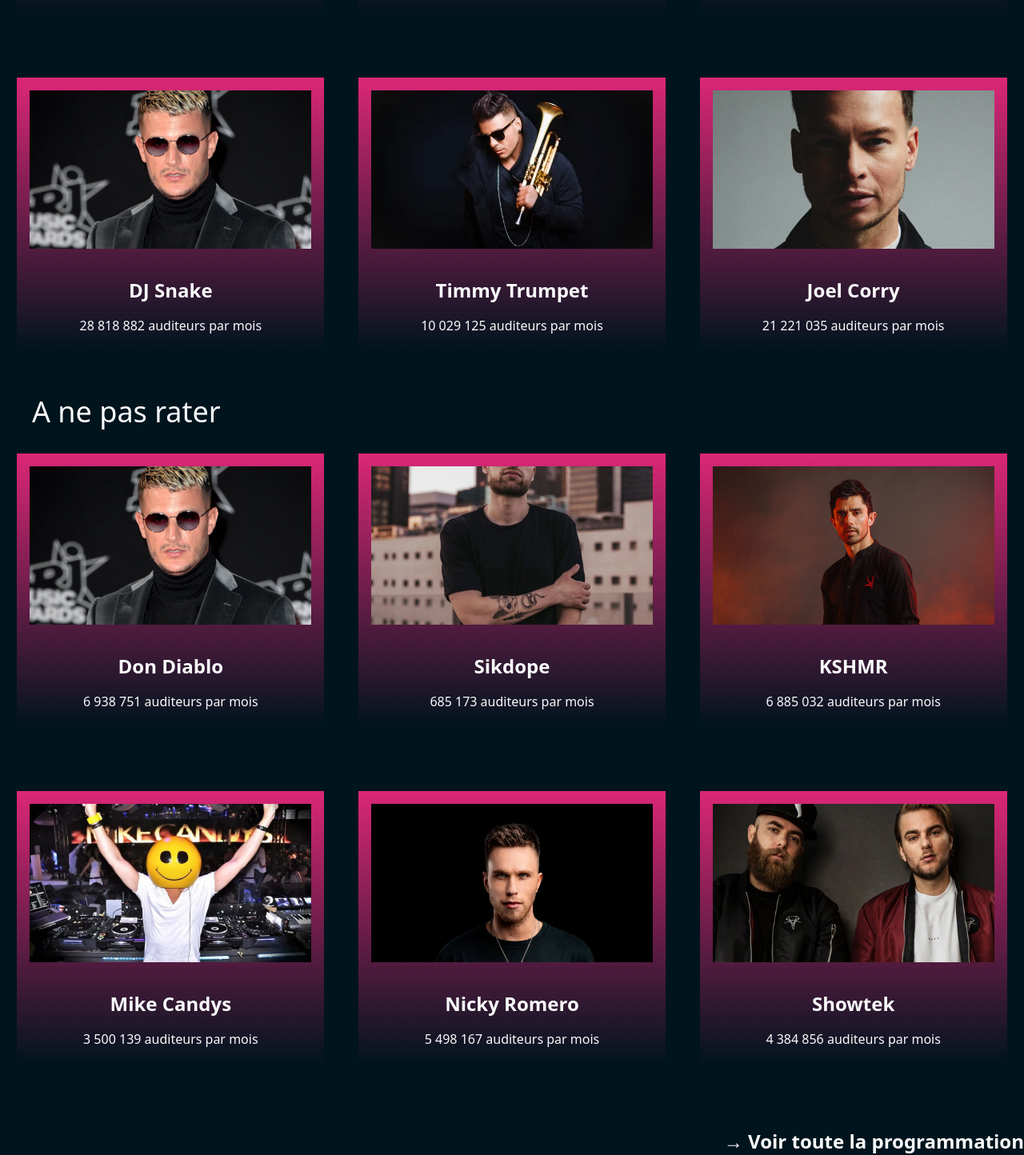
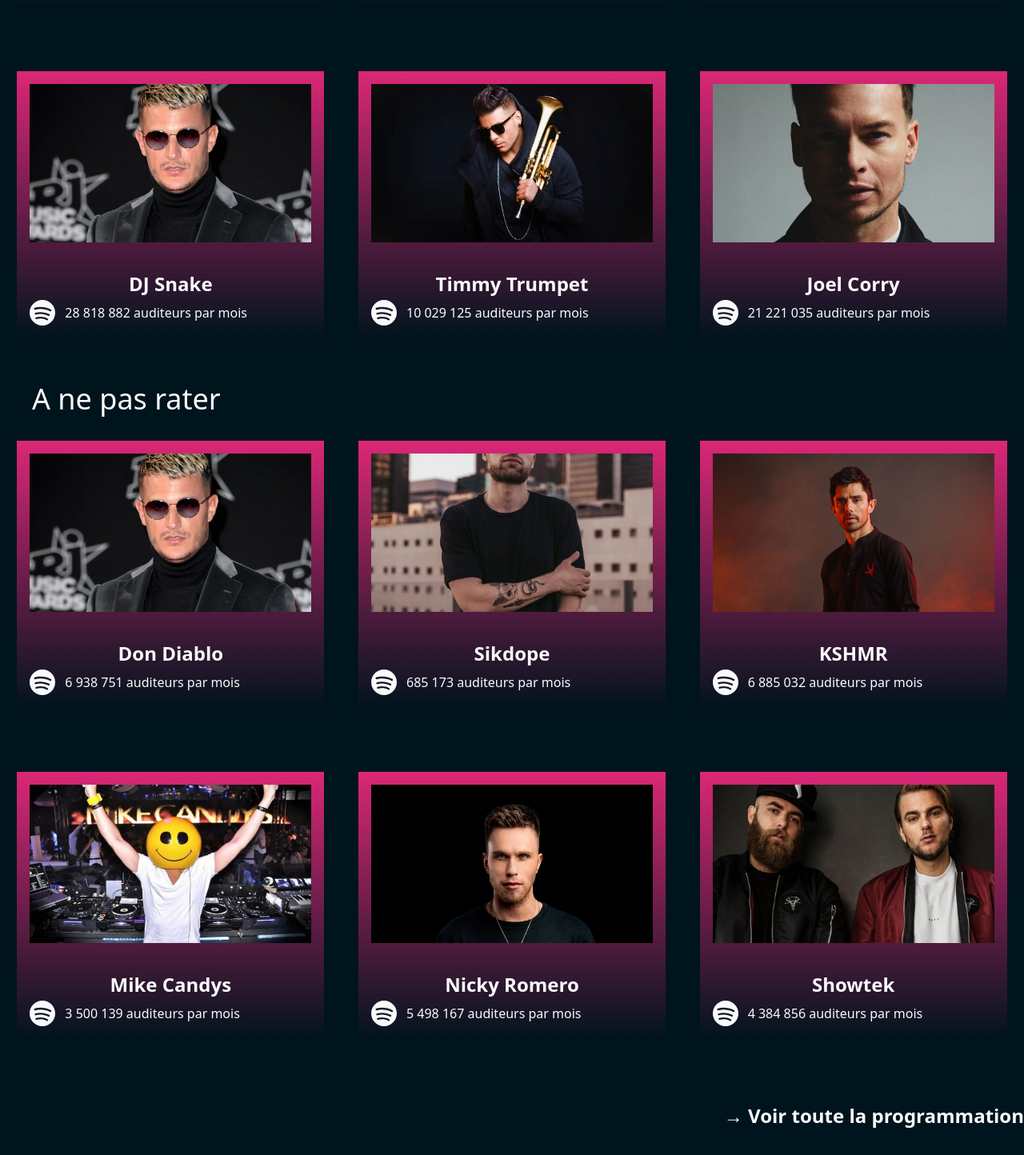
Before and after one commit to iversenc-alicia/sae203-alicia-iversenc, a Vue app: page /Artistes in a window 1280 px wide. Shown: the part 999-2443 px from the top of the page at 80% size. Built offline with nearby package versions, Linux system fonts and the light colour scheme.

Commit message:
Card artiste page artistes

```diff
--- a/src/components/Baniere.vue
+++ b/src/components/Baniere.vue
@@ -1,6 +1,6 @@
 <template>
   <div class="relative mb-20 h-[404px] w-full">
-    <img src="/public/img/baniere.webp" class="absolute -z-10 h-[370px] w-full object-cover" />
+    <img src="/img/baniere.webp" class="absolute -z-10 h-[370px] w-full object-cover" />
 
     <div class="absolute left-10 top-[344px] flex items-center justify-center bg-cyan-900 px-5 py-3">
       <p class="flex-shrink-0 flex-grow-0 text-left text-2xl font-semibold text-gray-50 lg:text-4xl">{{ page }}</p>
--- /dev/null
+++ b/src/components/cards/CardRose2.vue
@@ -0,0 +1,33 @@
+<script>
+export default {
+  /* Les "props" servent à définir les "attributs" qui seront passés a l'instance du composant pour le personnalisé.
+  Chaque "props" a un nom et un type */
+  props: {
+    nom: String,
+    ecoutes: String,
+    image: String,
+  },
+  components: {},
+};
+</script>
+
+<template>
+  <div class="w-96 max-w-xs bg-gradient-to-b from-pink-600 to-gray-950 lg:max-w-lg xl:max-w-2xl">
+    <div class="container mx-auto">
+      <div class="block">
+        <div class="flex flex-col">
+          <div class="p-4">
+            <img class="aspect-video w-full object-cover" :src="image" alt="artiste" />
+          </div>
+          <figcaption class="p-4 text-center">
+            <h3 class="py-1 text-2xl font-semibold">{{ nom }}</h3>
+            <div class="flex flex-wrap gap-x-3">
+              <img src="/img/Spotify.svg" alt="logo spotify" />
+              <p class="py-1 text-base">{{ ecoutes }}</p>
+            </div>
+          </figcaption>
+        </div>
+      </div>
+    </div>
+  </div>
+</template>
--- a/src/views/Artistes.vue
+++ b/src/views/Artistes.vue
@@ -6,25 +6,33 @@
     <h2 class="ml-10 mb-8 mt-14 text-4xl">Les incontournables</h2>
     <div class="mx-auto grid grid-cols-1 justify-items-center gap-y-20 lg:grid-cols-2 xl:grid-cols-3 2xl:grid-cols-4">
       <a href="./ArtisteSeul"
-        ><card-rose nom="Martin Garrix" scene="23 067 320 auditeurs par mois" image="/img/martingarrix-fonce.webp"
+        ><card-rose-2 nom="Martin Garrix" ecoutes="23 067 320 auditeurs par mois" image="/img/martingarrix-fonce.webp"
       /></a>
-      <a href="./ArtisteSeul"><card-rose nom="Marshmello" scene="39 040 156 auditeurs par mois" image="/img/marshmello-fonce.webp" /></a>
-      <a href="./ArtisteSeul"><card-rose nom="Gabry Ponte" scene="15 302 759 auditeurs par mois" image="/img/gabryponte-fone.webp" /></a>
-      <a href="./ArtisteSeul"><card-rose nom="DJ Snake" scene="28 818 882 auditeurs par mois" image="/img/djsnake-fonce.webp" /></a>
       <a href="./ArtisteSeul"
-        ><card-rose nom="Timmy Trumpet" scene="10 029 125 auditeurs par mois" image="/img/timmytrumpet-fonce.webp"
+        ><card-rose-2 nom="Marshmello" ecoutes="39 040 156 auditeurs par mois" image="/img/marshmello-fonce.webp"
       /></a>
-      <a href="./ArtisteSeul"><card-rose nom="Joel Corry" scene="21 221 035 auditeurs par mois" image="/img/joelcorry-fonce.webp" /></a>
+      <a href="./ArtisteSeul"
+        ><card-rose-2 nom="Gabry Ponte" ecoutes="15 302 759 auditeurs par mois" image="/img/gabryponte-fone.webp"
+      /></a>
+      <a href="./ArtisteSeul"><card-rose-2 nom="DJ Snake" ecoutes="28 818 882 auditeurs par mois" image="/img/djsnake-fonce.webp" /></a>
+      <a href="./ArtisteSeul"
+        ><card-rose-2 nom="Timmy Trumpet" ecoutes="10 029 125 auditeurs par mois" image="/img/timmytrumpet-fonce.webp"
+      /></a>
+      <a href="./ArtisteSeul"><card-rose-2 nom="Joel Corry" ecoutes="21 221 035 auditeurs par mois" image="/img/joelcorry-fonce.webp" /></a>
     </div>
     <h2 class="ml-10 mb-8 mt-14 text-4xl">A ne pas rater</h2>
     <div class="mx-auto grid grid-cols-1 justify-items-center gap-y-20 lg:grid-cols-2 xl:grid-cols-3 2xl:grid-cols-4">
-      <a href="./ArtisteSeul"><card-rose nom="Don Diablo" scene="6 938 751 auditeurs par mois" image="/img/djsnake-fonce.webp" /></a>
-      <a href="./ArtisteSeul"><card-rose nom="Sikdope" scene="685 173 auditeurs par mois" image="/img/sikdope-fonce.webp" /></a>
-      <a href="./ArtisteSeul"><card-rose nom="KSHMR" scene="6 885 032 auditeurs par mois" image="/img/kshmr-fonce.jpg" /></a>
+      <a href="./ArtisteSeul"><card-rose-2 nom="Don Diablo" ecoutes="6 938 751 auditeurs par mois" image="/img/djsnake-fonce.webp" /></a>
+      <a href="./ArtisteSeul"><card-rose-2 nom="Sikdope" ecoutes="685 173 auditeurs par mois" image="/img/sikdope-fonce.webp" /></a>
+      <a href="./ArtisteSeul"><card-rose-2 nom="KSHMR" ecoutes="6 885 032 auditeurs par mois" image="/img/kshmr-fonce.jpg" /></a>
 
-      <a href="./ArtisteSeul"><card-rose nom="Mike Candys" scene="3 500 139 auditeurs par mois" image="/img/mikecandys-fonce.webp" /></a>
-      <a href="./ArtisteSeul"><card-rose nom="Nicky Romero" scene="5 498 167 auditeurs par mois" image="/img/nickyromero-fonce.webp" /></a>
-      <a href="./ArtisteSeul"><card-rose nom="Showtek" scene="4 384 856 auditeurs par mois" image="/img/showtek-fonce.webp" /></a>
+      <a href="./ArtisteSeul"
+        ><card-rose-2 nom="Mike Candys" ecoutes="3 500 139 auditeurs par mois" image="/img/mikecandys-fonce.webp"
+      /></a>
+      <a href="./ArtisteSeul"
+        ><card-rose-2 nom="Nicky Romero" ecoutes="5 498 167 auditeurs par mois" image="/img/nickyromero-fonce.webp"
+      /></a>
+      <a href="./ArtisteSeul"><card-rose-2 nom="Showtek" ecoutes="4 384 856 auditeurs par mois" image="/img/showtek-fonce.webp" /></a>
     </div>
   </main>
 
@@ -34,8 +42,8 @@
 <script>
 import Baniere from "/src/components/Baniere.vue";
 import ArtisteCard from "/src/components/cards/ArtisteCard.vue";
-import CardRose from "/src/components/cards/CardRose.vue";
+import CardRose2 from "/src/components/cards/CardRose2.vue";
 export default {
-  components: { Baniere, ArtisteCard, CardRose },
+  components: { Baniere, ArtisteCard, CardRose2 },
 };
 </script>
```
